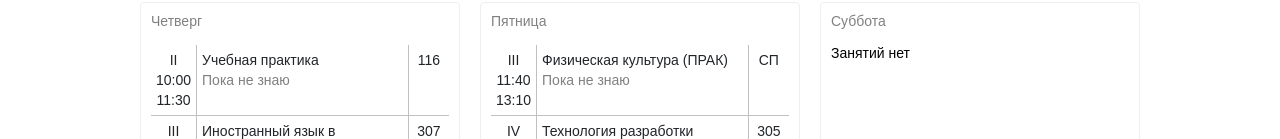
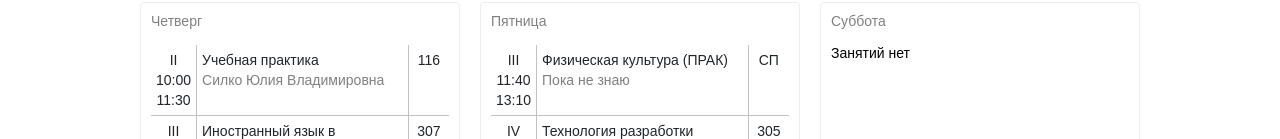
Before and after one commit to ifspo-schedule/ifspo-schedule.github.io, a plain HTML site: page index.html in a window 1280 px wide. Shown: the part 661-800 px from the top of the page. Drawn offline with nearby package versions, Linux system fonts and the light colour scheme.

Commit message:
Update index.html

```diff
--- a/index.html
+++ b/index.html
@@ -207,7 +207,7 @@
                             </div>
                             <div class="chet-rects-block-lessons-block-info">
                                 <span>Учебная практика</span>
-                                <span>Пока не знаю</span>
+                                <span>Силко Юлия Владимировна</span>
                             </div>
                             <div class="chet-rects-block-lessons-block-cabinet">
                                 <span>116</span>
```
